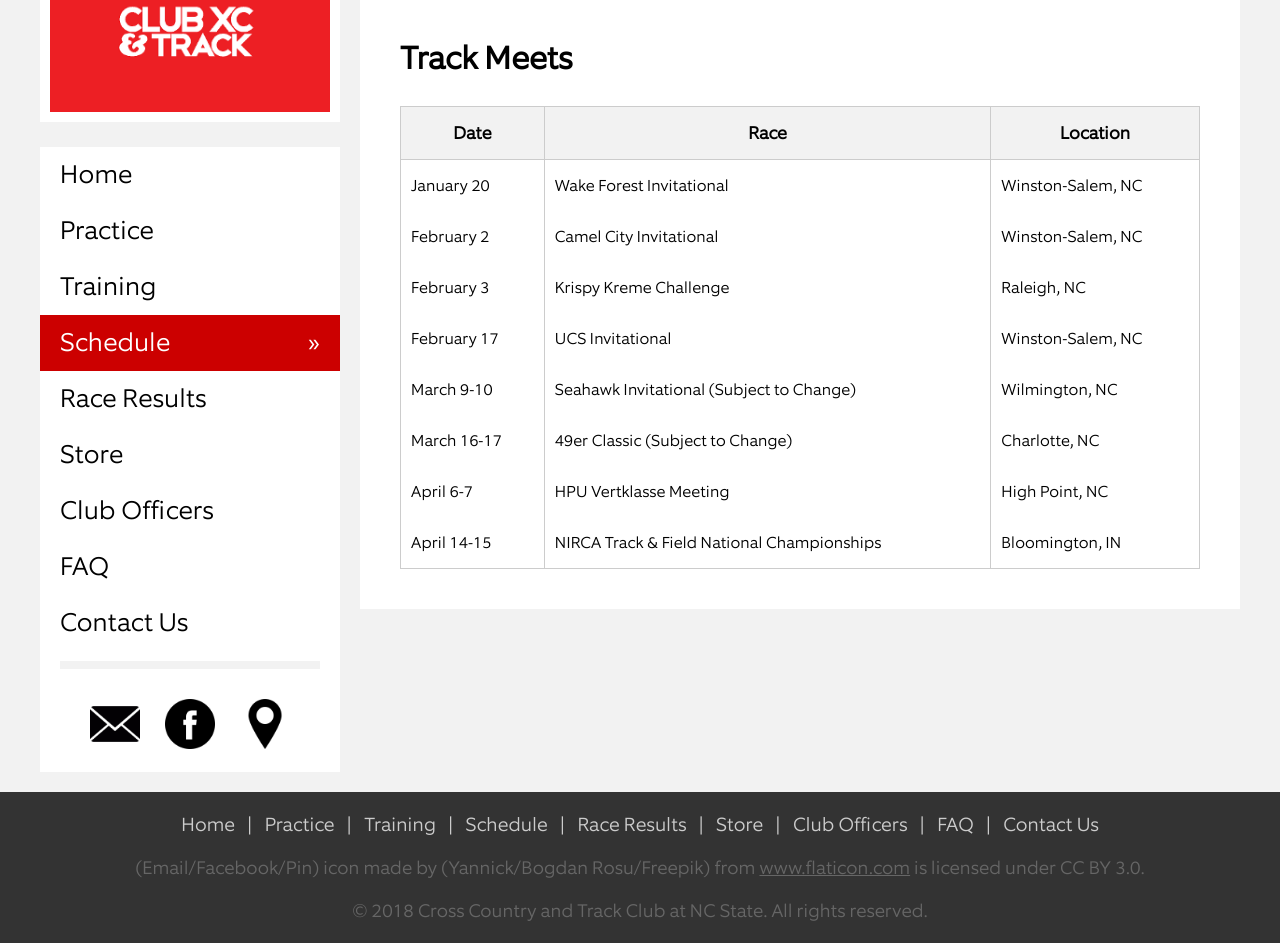
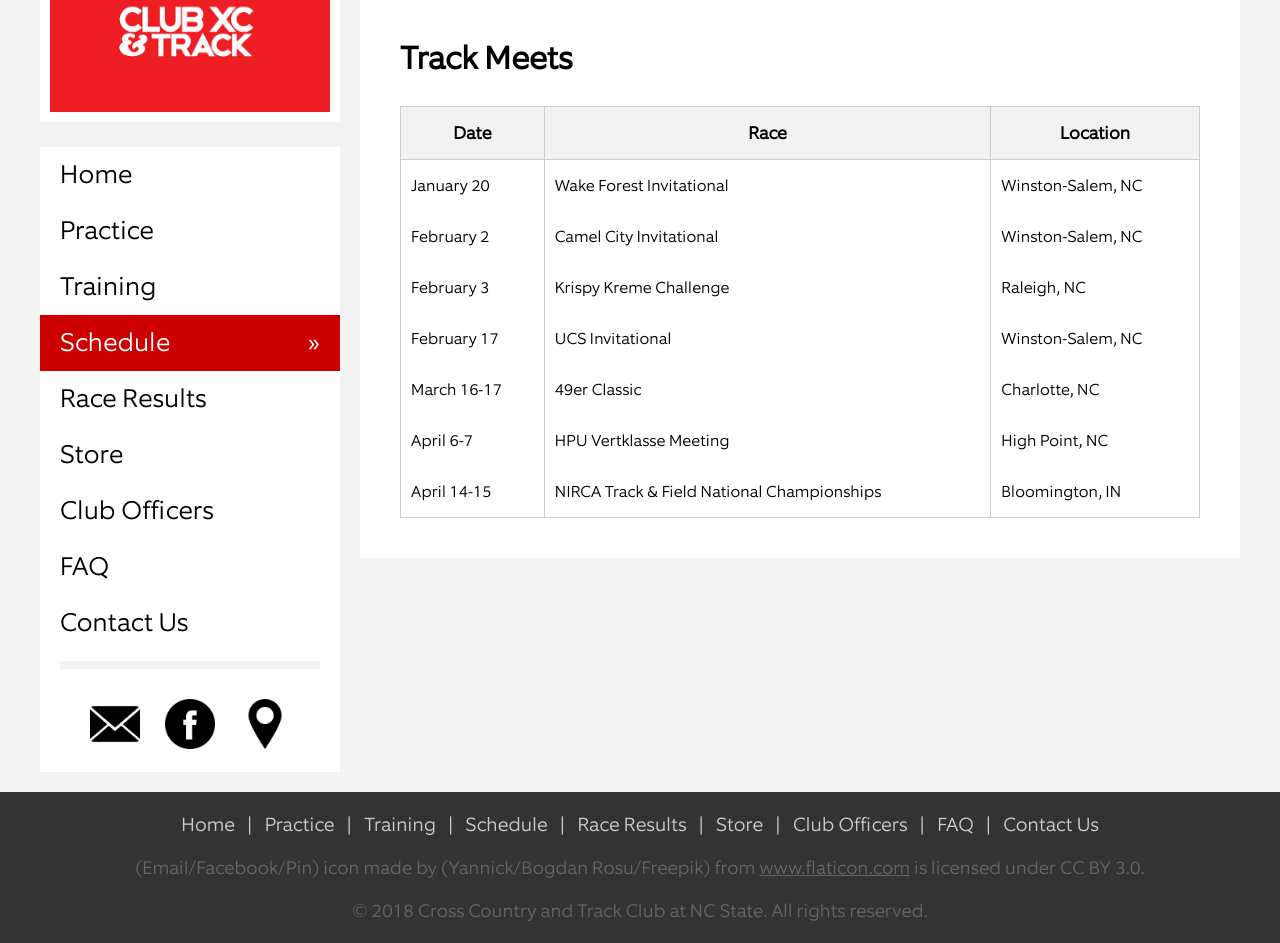
Before and after one commit to ncsuclubrunning/ncsuclubrunning.github.io, a Jekyll site: the page built from schedule/index.html, in a window 1280 px wide. Shown: the part 356-1299 px from the top of the page. Built offline with Jekyll 4.4.1, drawn with Linux system fonts in a browser that asks for light colours.

Commit message:
Finalized 2018 spring schedule

```diff
--- a/schedule/index.html
+++ b/schedule/index.html
@@ -42,14 +42,8 @@ custom_css:
     </tr>
 
     <tr>
-        <td>March 9-10</td>
-        <td>Seahawk Invitational (Subject to Change)</td>
-        <td>Wilmington, NC</td>
-    </tr>
-
-    <tr>
         <td>March 16-17</td>
-        <td>49er Classic (Subject to Change)</td>
+        <td>49er Classic</td>
         <td>Charlotte, NC</td>
     </tr>
 
```
